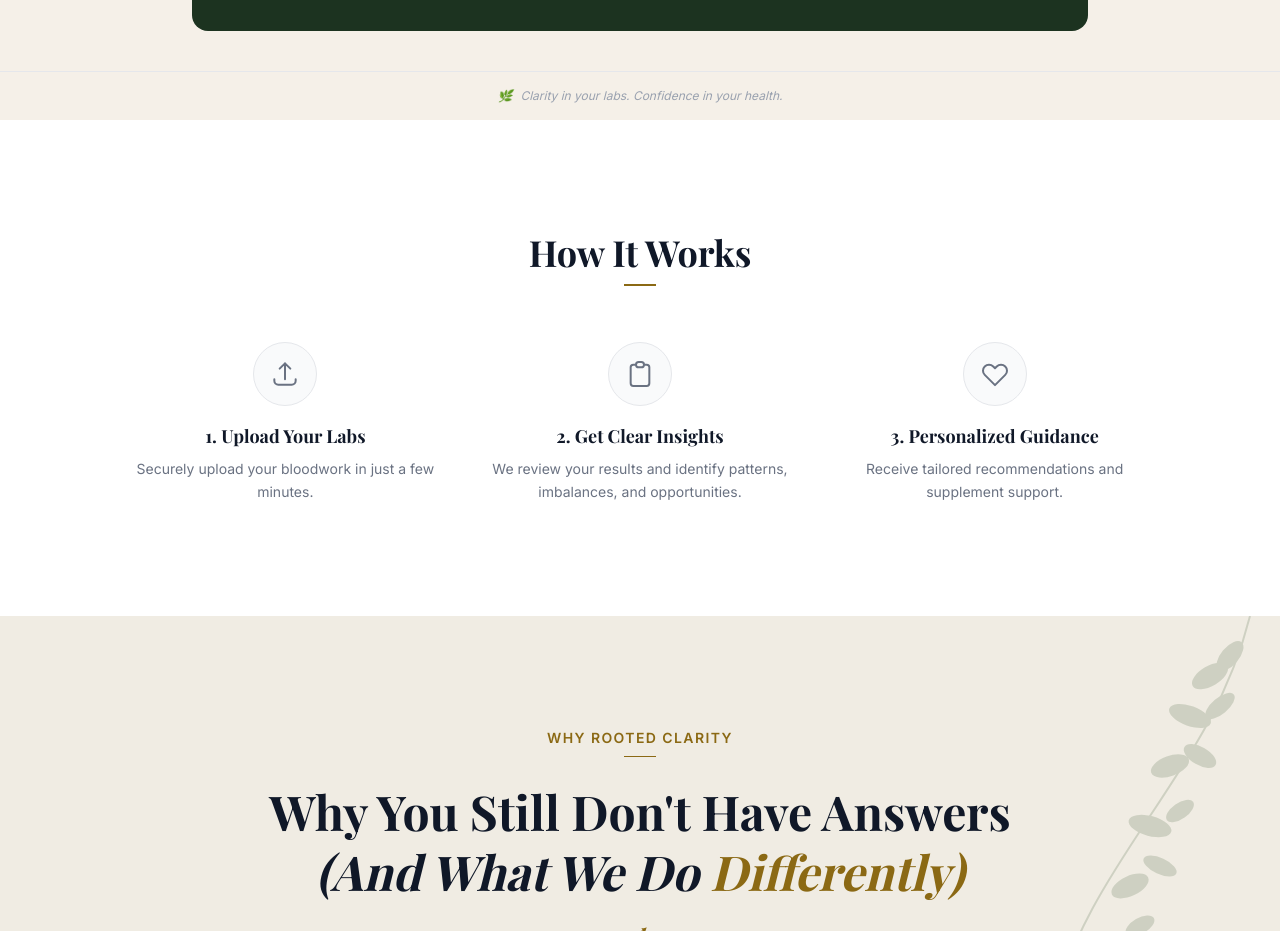
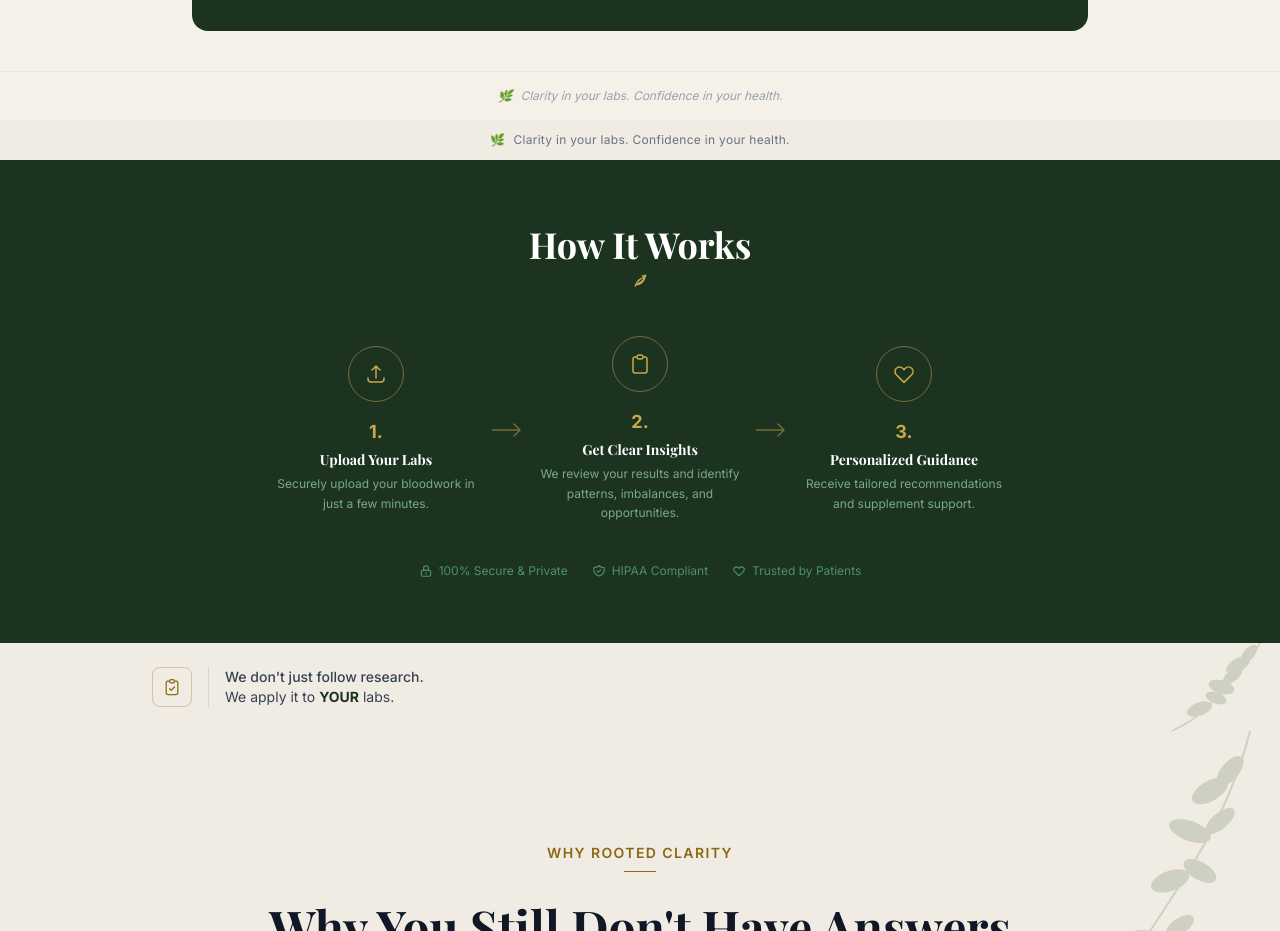
Before and after one commit to Sherryfarmshop/rooted-clarity-website, a Next.js app: page / in a window 1280 px wide. Shown: the part 1821-2752 px from the top of the page. Built offline with nearby package versions, Linux system fonts and the light colour scheme; a web font is replaced by a local one.

Commit message:
HowItWorks redesign matching dark green mockup

```diff
--- a/src/components/HowItWorks.tsx
+++ b/src/components/HowItWorks.tsx
@@ -1,57 +1,126 @@
-const steps = [
-  {
-    num: "1",
-    title: "Upload Your Labs",
-    desc: "Securely upload your bloodwork in just a few minutes.",
-    icon: (
-      <svg className="w-8 h-8 text-gray-500" fill="none" viewBox="0 0 24 24" stroke="currentColor">
-        <path strokeLinecap="round" strokeLinejoin="round" strokeWidth={1.5} d="M4 16v1a3 3 0 003 3h10a3 3 0 003-3v-1m-4-8l-4-4m0 0L8 8m4-4v12" />
-      </svg>
-    ),
-  },
-  {
-    num: "2",
-    title: "Get Clear Insights",
-    desc: "We review your results and identify patterns, imbalances, and opportunities.",
-    icon: (
-      <svg className="w-8 h-8 text-gray-500" fill="none" viewBox="0 0 24 24" stroke="currentColor">
-        <path strokeLinecap="round" strokeLinejoin="round" strokeWidth={1.5} d="M9 5H7a2 2 0 00-2 2v12a2 2 0 002 2h10a2 2 0 002-2V7a2 2 0 00-2-2h-2M9 5a2 2 0 002 2h2a2 2 0 002-2M9 5a2 2 0 012-2h2a2 2 0 012 2" />
-      </svg>
-    ),
-  },
-  {
-    num: "3",
-    title: "Personalized Guidance",
-    desc: "Receive tailored recommendations and supplement support.",
-    icon: (
-      <svg className="w-8 h-8 text-gray-500" fill="none" viewBox="0 0 24 24" stroke="currentColor">
-        <path strokeLinecap="round" strokeLinejoin="round" strokeWidth={1.5} d="M4.318 6.318a4.5 4.5 0 000 6.364L12 20.364l7.682-7.682a4.5 4.5 0 00-6.364-6.364L12 7.636l-1.318-1.318a4.5 4.5 0 00-6.364 0z" />
-      </svg>
-    ),
-  },
-];
-
 export default function HowItWorks() {
   return (
-    <section id="how-it-works" className="py-20 sm:py-28 px-6 bg-white">
-      <div className="max-w-5xl mx-auto">
-        <div className="text-center mb-14">
-          <h2 className="text-3xl sm:text-4xl font-bold text-gray-900 mb-3">How It Works</h2>
-          <div className="w-8 h-0.5 bg-[#8B6914] mx-auto" />
-        </div>
+    <section id="how-it-works">
+      {/* Tagline bar */}
+      <div className="bg-[#f0ece3] py-3 text-center">
+        <p className="text-gray-500 text-xs tracking-wide flex items-center justify-center gap-2">
+          <span>🌿</span> Clarity in your labs. Confidence in your health.
+        </p>
+      </div>
 
-        <div className="grid md:grid-cols-3 gap-10">
-          {steps.map((step) => (
-            <div key={step.num} className="flex flex-col items-center text-center">
-              <div className="w-16 h-16 rounded-full border border-gray-200 flex items-center justify-center mb-4 bg-gray-50">
-                {step.icon}
+      {/* Main dark green section */}
+      <div className="bg-[#1c3320] py-16 px-6">
+        <div className="max-w-5xl mx-auto">
+
+          {/* Heading */}
+          <div className="text-center mb-12">
+            <h2 className="text-3xl sm:text-4xl font-bold text-white mb-2">How It Works</h2>
+            <svg className="w-4 h-4 text-[#C9A84C] mx-auto" viewBox="0 0 24 24" fill="currentColor">
+              <path d="M17 8C8 10 5.9 16.17 3.82 21.34L5.71 22l1-2.3A4.49 4.49 0 008 20C19 20 22 3 22 3c-1 2-8 2-8 2C22 14 6 16 4 20" />
+            </svg>
+          </div>
+
+          {/* 3 Steps with arrows */}
+          <div className="flex flex-col sm:flex-row items-center justify-center gap-6 sm:gap-0 mb-10">
+
+            {/* Step 1 */}
+            <div className="flex flex-col items-center text-center max-w-[200px]">
+              <div className="w-14 h-14 rounded-full border border-[#C9A84C]/50 flex items-center justify-center mb-4">
+                <svg className="w-6 h-6 text-[#C9A84C]" fill="none" viewBox="0 0 24 24" stroke="currentColor" strokeWidth={1.5}>
+                  <path strokeLinecap="round" strokeLinejoin="round" d="M4 16v1a3 3 0 003 3h10a3 3 0 003-3v-1m-4-8l-4-4m0 0L8 8m4-4v12" />
+                </svg>
               </div>
-              <h3 className="text-lg font-bold text-gray-900 mb-2">{step.num}. {step.title}</h3>
-              <p className="text-gray-500 text-sm leading-relaxed">{step.desc}</p>
+              <p className="text-[#C9A84C] font-bold text-lg mb-1">1.</p>
+              <h3 className="text-white font-bold text-sm mb-1">Upload Your Labs</h3>
+              <p className="text-green-200/60 text-xs leading-relaxed">Securely upload your bloodwork in just a few minutes.</p>
             </div>
-          ))}
+
+            {/* Arrow */}
+            <div className="hidden sm:block px-4">
+              <svg className="w-8 h-4 text-[#C9A84C]/50" fill="none" viewBox="0 0 32 16" stroke="currentColor" strokeWidth={1.5}>
+                <path strokeLinecap="round" strokeLinejoin="round" d="M0 8h28m0 0l-6-6m6 6l-6 6" />
+              </svg>
+            </div>
+
+            {/* Step 2 */}
+            <div className="flex flex-col items-center text-center max-w-[200px]">
+              <div className="w-14 h-14 rounded-full border border-[#C9A84C]/50 flex items-center justify-center mb-4">
+                <svg className="w-6 h-6 text-[#C9A84C]" fill="none" viewBox="0 0 24 24" stroke="currentColor" strokeWidth={1.5}>
+                  <path strokeLinecap="round" strokeLinejoin="round" d="M9 5H7a2 2 0 00-2 2v12a2 2 0 002 2h10a2 2 0 002-2V7a2 2 0 00-2-2h-2M9 5a2 2 0 002 2h2a2 2 0 002-2M9 5a2 2 0 012-2h2a2 2 0 012 2" />
+                </svg>
+              </div>
+              <p className="text-[#C9A84C] font-bold text-lg mb-1">2.</p>
+              <h3 className="text-white font-bold text-sm mb-1">Get Clear Insights</h3>
+              <p className="text-green-200/60 text-xs leading-relaxed">We review your results and identify patterns, imbalances, and opportunities.</p>
+            </div>
+
+            {/* Arrow */}
+            <div className="hidden sm:block px-4">
+              <svg className="w-8 h-4 text-[#C9A84C]/50" fill="none" viewBox="0 0 32 16" stroke="currentColor" strokeWidth={1.5}>
+                <path strokeLinecap="round" strokeLinejoin="round" d="M0 8h28m0 0l-6-6m6 6l-6 6" />
+              </svg>
+            </div>
+
+            {/* Step 3 */}
+            <div className="flex flex-col items-center text-center max-w-[200px]">
+              <div className="w-14 h-14 rounded-full border border-[#C9A84C]/50 flex items-center justify-center mb-4">
+                <svg className="w-6 h-6 text-[#C9A84C]" fill="none" viewBox="0 0 24 24" stroke="currentColor" strokeWidth={1.5}>
+                  <path strokeLinecap="round" strokeLinejoin="round" d="M4.318 6.318a4.5 4.5 0 000 6.364L12 20.364l7.682-7.682a4.5 4.5 0 00-6.364-6.364L12 7.636l-1.318-1.318a4.5 4.5 0 00-6.364 0z" />
+                </svg>
+              </div>
+              <p className="text-[#C9A84C] font-bold text-lg mb-1">3.</p>
+              <h3 className="text-white font-bold text-sm mb-1">Personalized Guidance</h3>
+              <p className="text-green-200/60 text-xs leading-relaxed">Receive tailored recommendations and supplement support.</p>
+            </div>
+
+          </div>
+
+          {/* Trust badges */}
+          <div className="flex items-center justify-center gap-6 text-green-300/50 text-xs flex-wrap">
+            <span className="flex items-center gap-1.5">
+              <svg className="w-3.5 h-3.5" fill="none" viewBox="0 0 24 24" stroke="currentColor" strokeWidth={2}><path strokeLinecap="round" strokeLinejoin="round" d="M12 15v2m-6 4h12a2 2 0 002-2v-6a2 2 0 00-2-2H6a2 2 0 00-2 2v6a2 2 0 002 2zm10-10V7a4 4 0 00-8 0v4h8z" /></svg>
+              100% Secure & Private
+            </span>
+            <span className="flex items-center gap-1.5">
+              <svg className="w-3.5 h-3.5" fill="none" viewBox="0 0 24 24" stroke="currentColor" strokeWidth={2}><path strokeLinecap="round" strokeLinejoin="round" d="M9 12l2 2 4-4m5.618-4.016A11.955 11.955 0 0112 2.944a11.955 11.955 0 01-8.618 3.04A12.02 12.02 0 003 9c0 5.591 3.824 10.29 9 11.622 5.176-1.332 9-6.03 9-11.622 0-1.042-.133-2.052-.382-3.016z" /></svg>
+              HIPAA Compliant
+            </span>
+            <span className="flex items-center gap-1.5">
+              <svg className="w-3.5 h-3.5" fill="none" viewBox="0 0 24 24" stroke="currentColor" strokeWidth={2}><path strokeLinecap="round" strokeLinejoin="round" d="M4.318 6.318a4.5 4.5 0 000 6.364L12 20.364l7.682-7.682a4.5 4.5 0 00-6.364-6.364L12 7.636l-1.318-1.318a4.5 4.5 0 00-6.364 0z" /></svg>
+              Trusted by Patients
+            </span>
+          </div>
+
         </div>
       </div>
+
+      {/* Bottom bar — research tagline with leaf */}
+      <div className="bg-[#f0ece3] relative overflow-hidden">
+        {/* Olive branch SVG right side */}
+        <div className="hidden sm:block absolute right-0 top-0 h-full w-32 opacity-20 pointer-events-none">
+          <svg viewBox="0 0 100 80" fill="none" className="w-full h-full">
+            <path d="M90 0 C80 20 60 40 40 60 C30 70 20 75 10 80" stroke="#4a6741" strokeWidth="1.5" fill="none"/>
+            <ellipse cx="70" cy="20" rx="12" ry="6" fill="#4a6741" transform="rotate(-30 70 20)"/>
+            <ellipse cx="80" cy="10" rx="10" ry="5" fill="#4a6741" transform="rotate(-50 80 10)"/>
+            <ellipse cx="55" cy="40" rx="12" ry="6" fill="#4a6741" transform="rotate(15 55 40)"/>
+            <ellipse cx="65" cy="30" rx="10" ry="5" fill="#4a6741" transform="rotate(-35 65 30)"/>
+            <ellipse cx="35" cy="60" rx="12" ry="6" fill="#4a6741" transform="rotate(-20 35 60)"/>
+            <ellipse cx="50" cy="50" rx="10" ry="5" fill="#4a6741" transform="rotate(20 50 50)"/>
+          </svg>
+        </div>
+        <div className="max-w-5xl mx-auto px-6 py-6 flex items-center gap-4">
+          <div className="w-10 h-10 rounded-lg border border-[#8B6914]/30 flex items-center justify-center flex-shrink-0">
+            <svg className="w-5 h-5 text-[#8B6914]" fill="none" viewBox="0 0 24 24" stroke="currentColor" strokeWidth={1.5}>
+              <path strokeLinecap="round" strokeLinejoin="round" d="M9 5H7a2 2 0 00-2 2v12a2 2 0 002 2h10a2 2 0 002-2V7a2 2 0 00-2-2h-2M9 5a2 2 0 002 2h2a2 2 0 002-2M9 5a2 2 0 012-2h2a2 2 0 012 2m-6 9l2 2 4-4" />
+            </svg>
+          </div>
+          <div className="border-l border-gray-300 pl-4">
+            <p className="text-gray-700 text-sm font-medium">We don&apos;t just follow research.</p>
+            <p className="text-gray-700 text-sm">We apply it to <strong className="text-[#1c3320]">YOUR</strong> labs.</p>
+          </div>
+        </div>
+      </div>
+
     </section>
   );
 }
```
